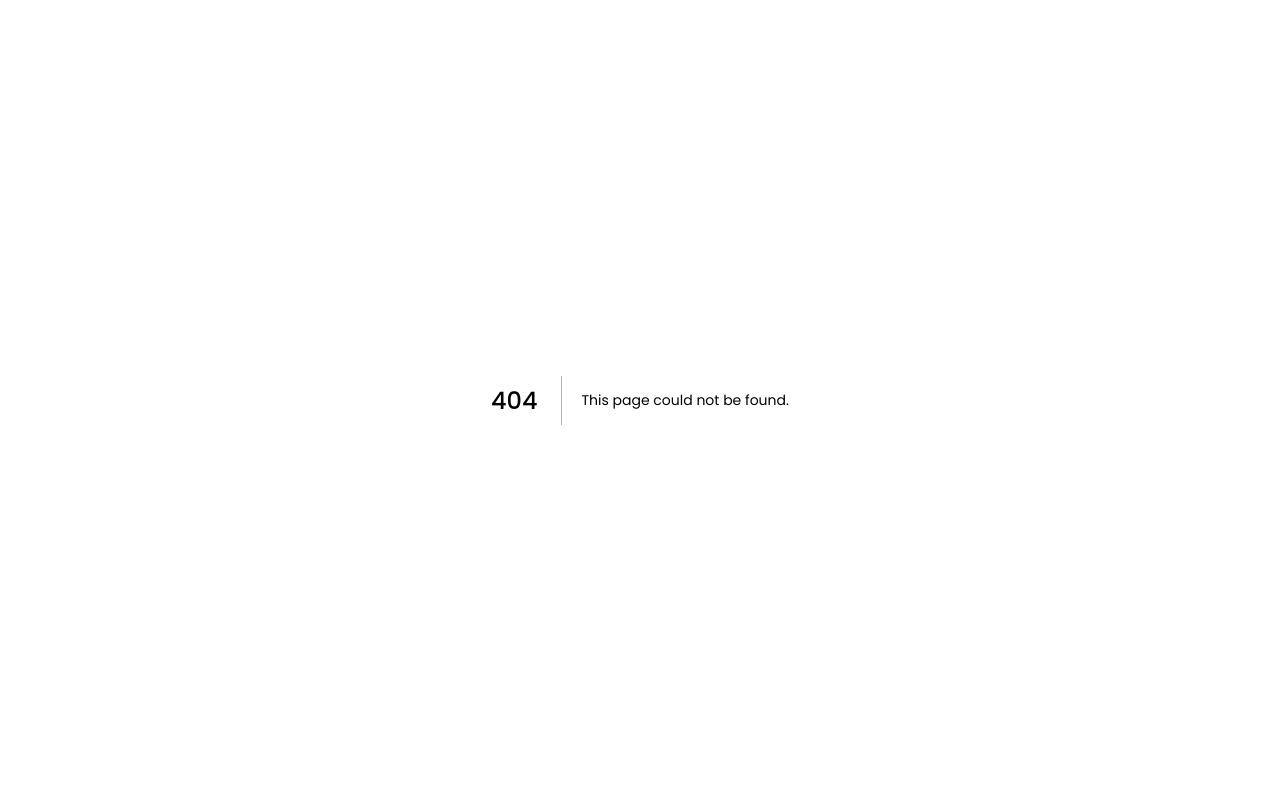
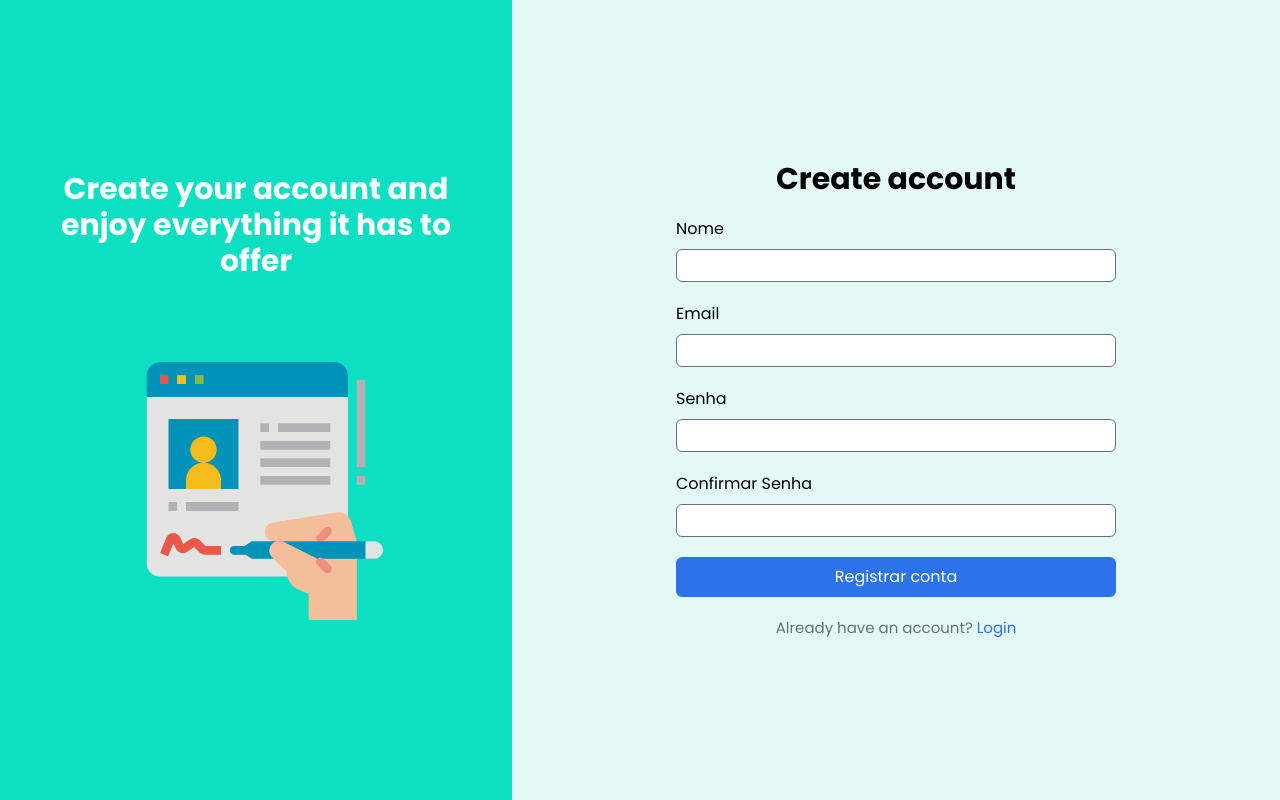
Before and after one commit to GuilhermeHerculanoDev/FrontEnd-FAQ, a Next.js app: page /register in a window 1280 px wide. Before the commit this address had no page. Built offline with nearby package versions, Linux system fonts and the light colour scheme.

Commit message:
:sparkles: feat: Criação da página de cadastro e seus componentes

```diff
--- a/src/app/login/page.tsx
+++ b/src/app/login/page.tsx
@@ -1,7 +1,6 @@
 import Image from 'next/image';
 import Link from 'next/link';
-import FormLogin from '@/components/FormLogin/FormLogin';
-
+import FormLogin from '@/components/FormLogin';
 export default function Login() {
   return (
     <div>
--- /dev/null
+++ b/src/app/register/page.tsx
@@ -0,0 +1,26 @@
+import Img from "@/components/Image";
+import FormRegister from "@/components/FormRegister";
+import Link from 'next/link';
+
+export default function Register() {
+  return (
+    <div className="mx-0 grid grid-cols-1 md:grid-cols-[1fr_1.5fr] h-screen">
+      <div className="bg-[#0DDFC3] flex flex-col justify-center items-center gap-[70px]">
+        <h1 className="text-center text-white text-3xl font-bold">
+      Create your account and<br/> enjoy everything it has to <br/>offer
+        </h1>
+        <Img src="/ImgRegister.png" />
+      </div>
+
+      <div className="bg-[#E3F9F6] flex flex-col justify-center items-center h-screen text-black">
+        <h1 className="text-center font-bold text-3xl mb-5">Create account</h1>
+        <div className="flex flex-col gap-5">
+          <FormRegister />
+        </div>
+        <p className="text-[15px] mt-5 text-[#696F79]">
+          Already have an account? <Link href="/login" className="text-[#2C73EB]">Login</Link>
+        </p>
+      </div>
+    </div>
+  );
+}
--- a/src/components/FormLogin/FormLogin.tsx
+++ b/src/components/FormLogin.tsx
@@ -1,5 +1,5 @@
 "use client";
-import Button from "../Button/Button";
+import Button from "./Button";
 import { useRouter } from "next/navigation";
 import { useState } from "react";
 
--- /dev/null
+++ b/src/components/FormRegister.tsx
@@ -0,0 +1,51 @@
+"use client"
+import Button from "./Button";
+import { useState } from "react";
+import { useRouter } from "next/navigation";
+
+export default function FormRegister() {
+
+  return (
+    <div>
+      <form className="flex flex-col gap-5">
+        <div className="flex flex-col gap-2">
+          <label htmlFor="inputName">Nome</label>
+          <input
+            className="w-[440px] h-[33px] bg-white border border-[#696F79] rounded-md text-black pl-2 outline-none"
+            name="InputName"
+            type="text"
+          />
+        </div>
+
+        <div className="flex flex-col gap-2">
+          <label htmlFor="inputEmail">Email</label>
+          <input
+            className="w-[440px] h-[33px] bg-white border border-[#696F79] rounded-md text-black pl-2 outline-none"
+            name="InputEmail"
+            type="email"
+          />
+        </div>
+
+        <div className="flex flex-col gap-2">
+          <label htmlFor="inputPassword">Senha</label>
+          <input
+            className="w-[440px] h-[33px] bg-white border border-[#696F79] rounded-md text-black pl-2 outline-none"
+            name="InputPassword"
+            type="password"
+          />
+        </div>
+
+        <div className="flex flex-col gap-2">
+          <label htmlFor="inputConfirmPassword">Confirmar Senha</label>
+          <input
+            className="w-[440px] h-[33px] bg-white border border-[#696F79] rounded-md text-black pl-2 outline-none"
+            name="InputConfirmPassword"
+            type="password"
+          />
+        </div>
+
+        <Button value="Registrar conta" />
+      </form>
+    </div>
+  );
+}
```
Also changed, not shown: public/ImgRegister.png (added), src/components/Button.tsx (renamed from src/components/Button/Button.tsx), src/components/Image.tsx (renamed from src/components/Image/Image.tsx).
